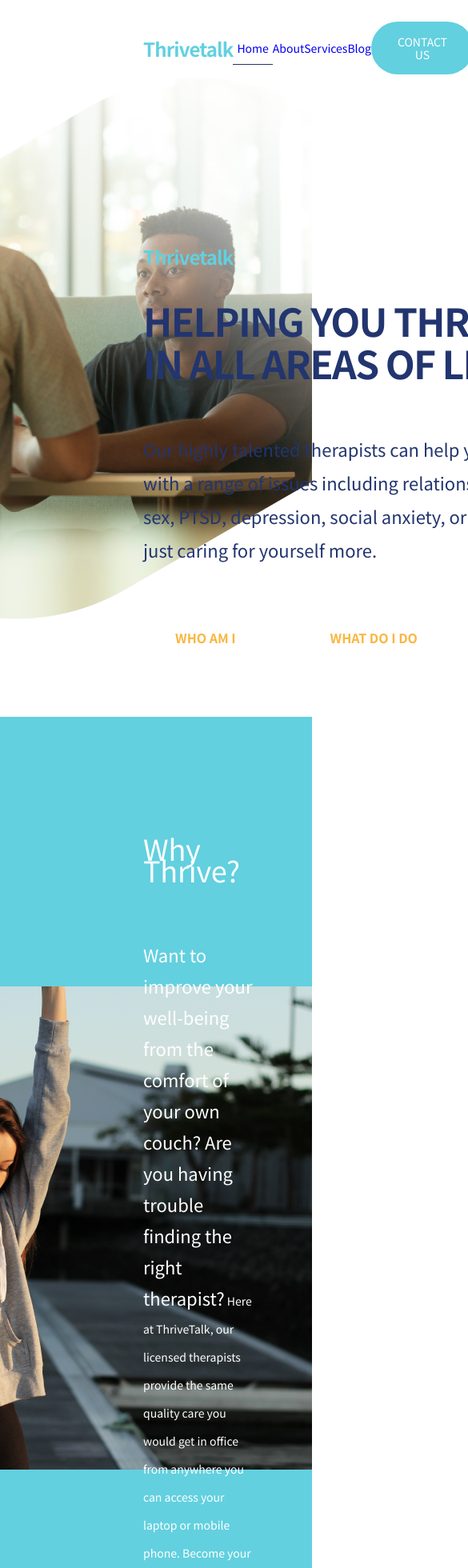
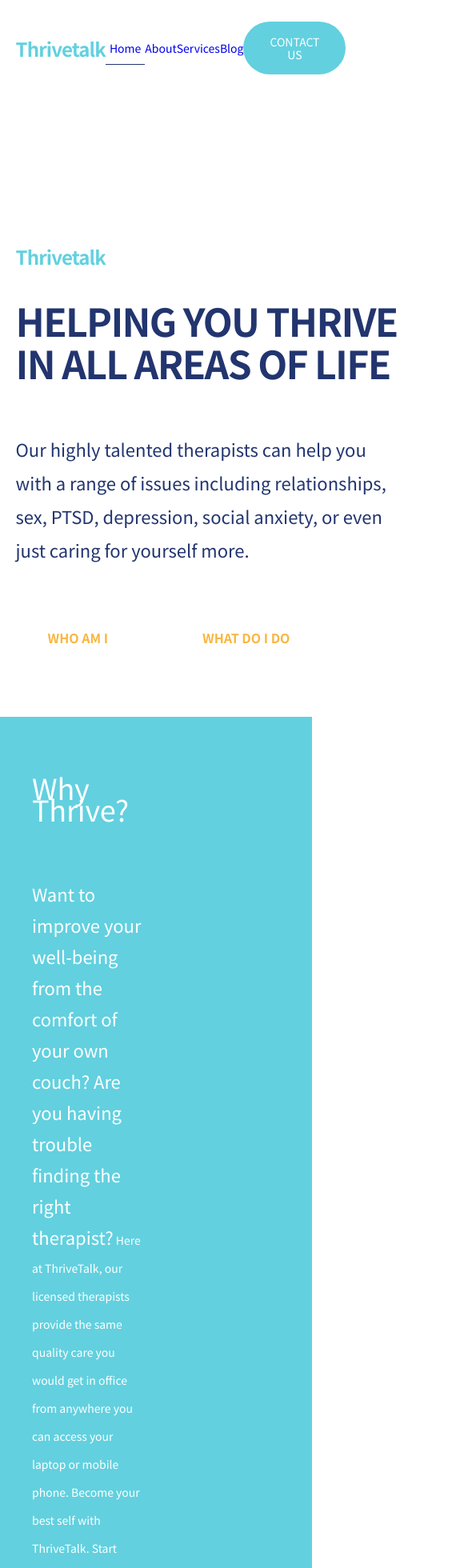
Before and after one commit to MezdrinM/ThriveTalk, a React (Create React App) app: page / in a window 390 px wide. Shown: the top 1960 px of the page at 80% size, 585 px wide, since content can reach past the window. Built offline with nearby package versions, Linux system fonts and the light colour scheme; the HTML template or start-up script is replaced by a standard one.

Commit message:
⚡️ style for max-width=900px

```diff
--- a/public/index.html
+++ b/public/index.html
@@ -62,6 +62,7 @@
           <span class="subtitle-big">Want to improve your well-being from the comfort of your own couch? Are you having trouble finding the right therapist?</span>
             Here at ThriveTalk, our licensed therapists provide the same quality care you would get in office from anywhere you can access your laptop or mobile phone. Become your best self with ThriveTalk.  Start therapy now with a licensed therapist!</div>
       </div>
+      <div class="about-image"><img src="static/christopher-campbell-40367.png"></div>
     </section>
     <section class="outer section-text">
       <div class="section-text-sabtitle">ABOUT US</div>
@@ -114,7 +115,7 @@
         </div>
       </div>
       <div class="section-foulder-description">
-        <div class="section-foulder-description__image"><img src="../static/linkedin-sales-navigator-402831.jpg"></div>
+        <div class="section-foulder-description__image"><img src="static/linkedin-sales-navigator-402831.jpg"></div>
         <div class="section-foulder-description__text">
           <div class="text-sudtitle__top">YOU SHOULD ALSO KNOW</div>
           <div class="text-title">MDD affects more than 16.1 million American adults, or about 6.7%of the U.S. population age 18 and older in a given year. We at <a href="/" class="logo">ThriveTalk</a> can help you.</div>
--- a/src/styles/section-about.scss
+++ b/src/styles/section-about.scss
@@ -1,5 +1,7 @@
 .section-about {
-    background: #62D0DF url(/static/christopher-campbell-40367.png) no-repeat right;
+    background: #62D0DF;
+    display: flex;
+    justify-content: space-between;
 
 
     &-description{
@@ -31,3 +33,33 @@
     }
 
 }
+
+@media (max-width: 1024px){
+    .section-about{
+        max-width: 90%;
+
+        &-description{
+         margin-left: 40px;
+
+            &__title{
+                margin: 50px 0;
+            }
+
+            &__subtitle{
+                margin-bottom: 25px
+            }
+        }
+    }
+}
+
+@media (max-width: 900px){
+    .about-image{
+        display: none;
+    }
+}
+
+@media (max-width: 1180px){
+    .section-about-description__title{
+        margin: 75px 0px;
+    }
+}
--- a/src/styles/section-contact.scss
+++ b/src/styles/section-contact.scss
@@ -42,3 +42,25 @@
         display: flex;
     }
 }
+
+@media (max-width: 1024px){
+    .section-contact-box .text-title{
+        font-size: 48px;
+    }
+    .section-contact-box .text-title__description{
+        font-size: 24px;
+    }
+    .section-contact-box .text-sudtitle__top{
+        margin: 70px 0 150px;
+    }
+}
+
+
+@media (max-width: 900px){
+    .section-contact-box{
+        margin-left: 40px;
+    }
+    .section-contact .image img{
+        display: none;
+    }
+}
--- a/src/styles/section-footer.scss
+++ b/src/styles/section-footer.scss
@@ -14,3 +14,9 @@
         content: '\00A9';
     }
 }
+
+@media (max-width: 900px){
+    .section-footer-text{
+        padding: 32px 0 0 40px;
+    }
+}
--- a/src/styles/section-foulder.scss
+++ b/src/styles/section-foulder.scss
@@ -71,3 +71,21 @@
         }
     }
 }
+
+@media (max-width: 1024px){
+    .section-foulder-box{
+        margin: 105px 0;
+    }
+    .section-foulder-description__text .text-sudtitle__top{
+        margin: 80px 0px 150px;
+    }
+}
+
+@media (max-width: 900px){
+.section-foulder-description__image img{
+    display: none;
+}
+.section-foulder-description__text{
+    max-width: 90%;
+}
+}
--- a/src/styles/section-info.scss
+++ b/src/styles/section-info.scss
@@ -54,3 +54,9 @@
     display: flex;
     margin: 0 auto;
 }
+
+@media (max-width: 900px){
+    .section-info .portrait img{
+        display: none;
+    }
+    }
--- a/src/styles/section-main.scss
+++ b/src/styles/section-main.scss
@@ -115,3 +115,23 @@
     }
 
 }
+
+
+@media (max-width: 1024px){
+    .section-main-wrapper{
+        margin: 27px auto;
+        max-width: 90%;
+    }
+
+    .section-main-box{
+        margin-left: 0;
+        max-width: 90%;
+        margin: 0 auto;
+    }
+  }
+
+  @media (max-width: 900px){
+      .section-main{
+        background: #ffffff;
+      }
+  }
--- a/src/styles/section-promo.scss
+++ b/src/styles/section-promo.scss
@@ -69,3 +69,9 @@
                 background: $violet;
             }
 }
+
+@media (max-width: 1024px){
+    .section-promo-list .items-list{
+        flex-basis: calc(100%/2);
+    }
+}
--- a/src/styles/section-text.scss
+++ b/src/styles/section-text.scss
@@ -99,3 +99,21 @@
     }
 
 }
+
+@media (max-width: 1180px){
+    .section-text-list ul .box{
+    flex: none;
+    width: 360px;
+    }
+}
+
+@media (max-width: 1024px){
+    .section-text-sabtitle{
+        position: relative;
+        top: 110px;
+        left: 40px;
+    }
+    .section-text-title{
+        margin: 150px 40px 76px;
+    }
+}
```
Also changed, not shown: src/styles/main.scss (line endings or trailing spaces).
